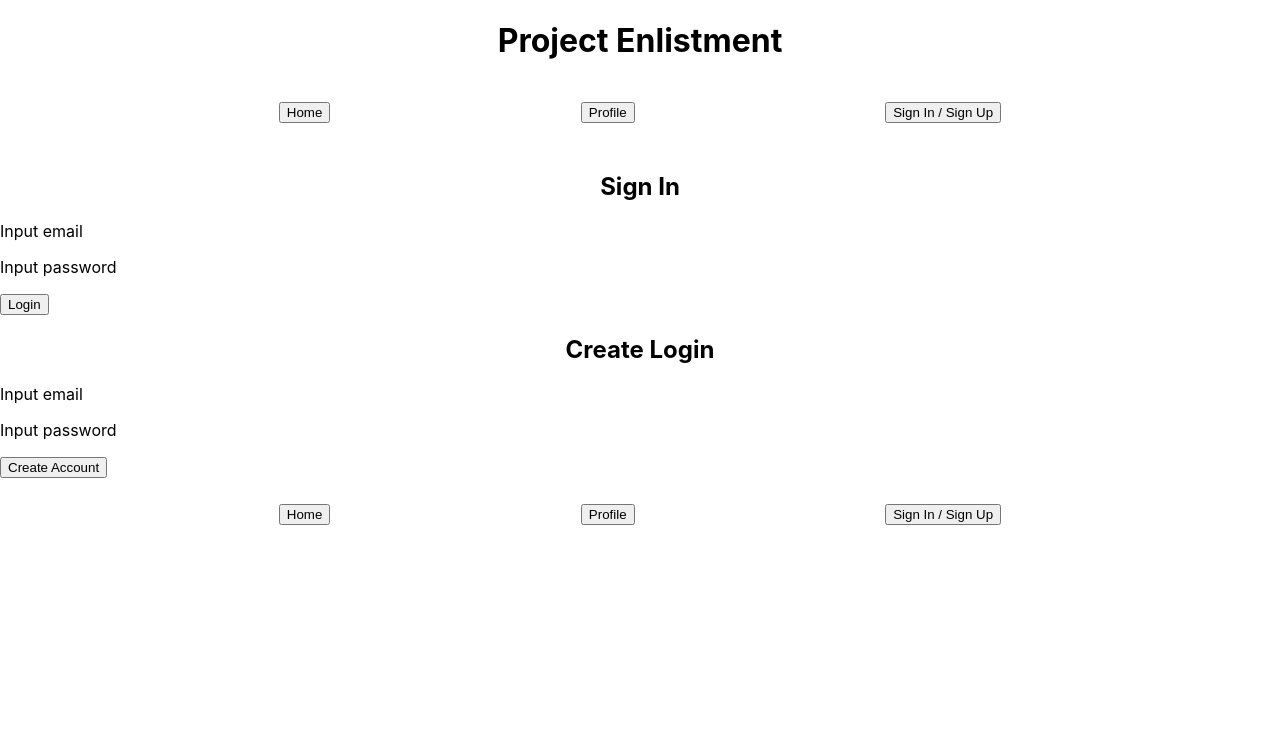
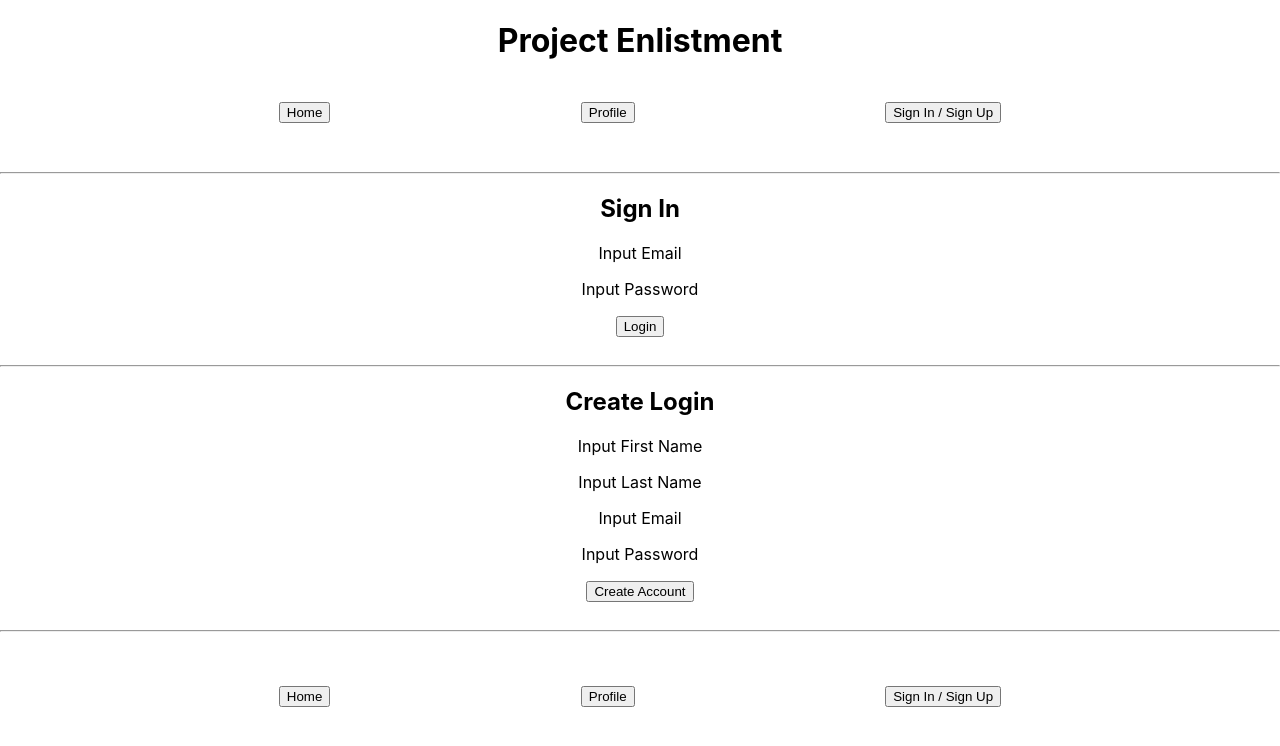
Before and after one commit to bdcii/Project-Enlistment, a React (Create React App) app in the folder client/: page /signin in a window 1280 px wide. Shown: the top 746 px of the page. Built offline with nearby package versions, Linux system fonts and the light colour scheme.

Commit message:
Update layout of profile page

```diff
--- a/client/src/pages/Home/Home.css
+++ b/client/src/pages/Home/Home.css
@@ -1,3 +1,3 @@
-h2 {
+h2, p, .button {
     text-align: center;
 }
--- a/client/src/pages/Signin/Signin.js
+++ b/client/src/pages/Signin/Signin.js
@@ -3,15 +3,26 @@ import React from "react";
 function Signin() {
     return (
         <>
+            <hr />
             <h2>Sign In</h2>
-            <p>Input email</p>
-            <p>Input password</p>
-            <button>Login</button>
+            <p>Input Email</p>
+            <p>Input Password</p>
+            <div className="button">
+                <button>Login</button>
+            </div>
             <br />
+            <hr />
             <h2>Create Login</h2>
-            <p>Input email</p>
-            <p>Input password</p>
-            <button>Create Account</button>
+            <p>Input First Name</p>
+            <p>Input Last Name</p>
+            <p>Input Email</p>
+            <p>Input Password</p>
+            <div className="button">
+                <button>Create Account</button>
+            </div>
+            <br />
+            <hr />
+            <br />
         </>
     )
 }
```
